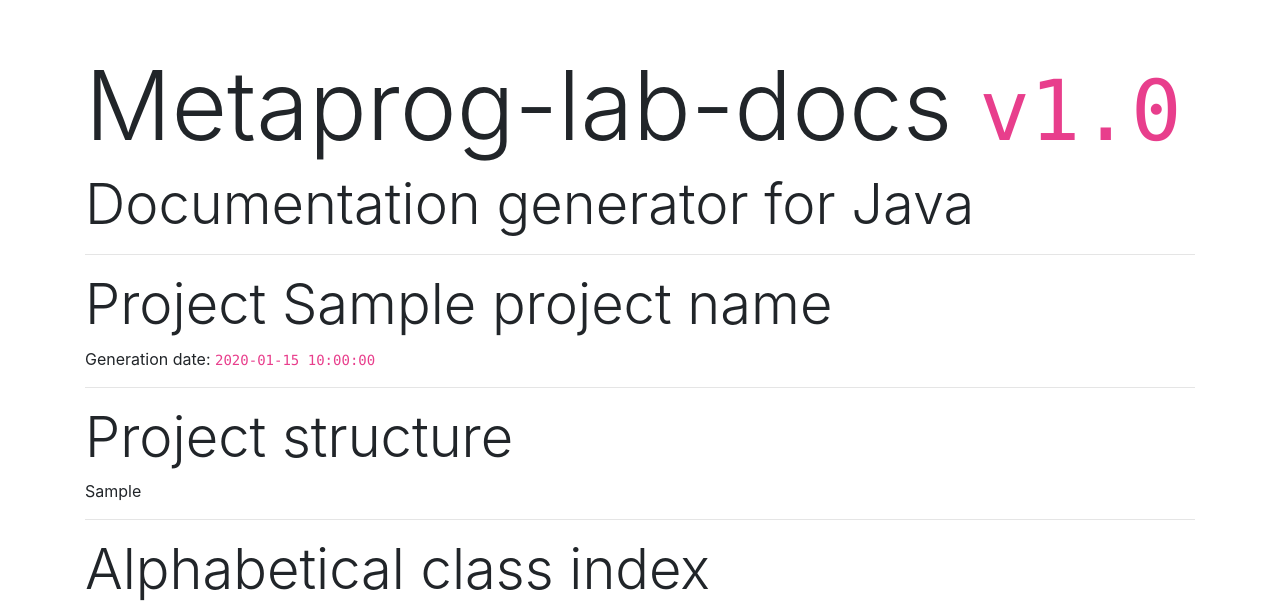
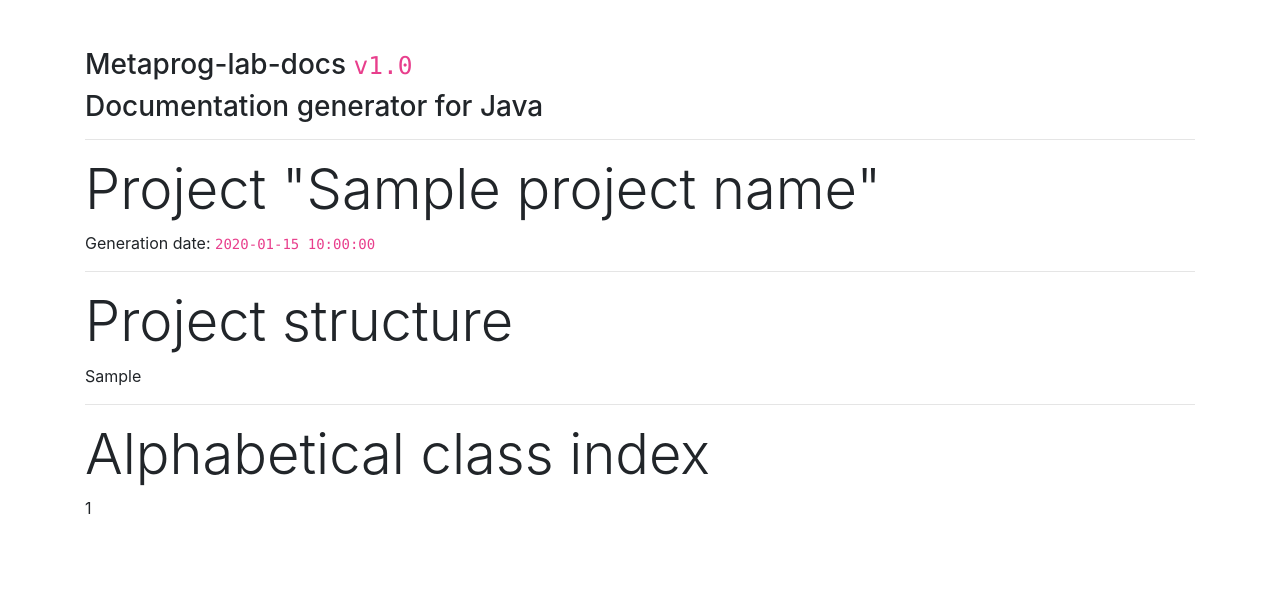
Before and after one commit to qvic/Metaprog-lab-docs, a Python web app: template templates/index_template.html in a window 1280 px wide. Shown: the top 602 px of the page. Run offline with Jinja, Linux system fonts and the light colour scheme; the template is opened without the code that fills it: most values are stand-ins (such as "Sample title", 1, 10 or a date in 2020).

Commit message:
added project name param

```diff
--- a/main.py
+++ b/main.py
@@ -4,7 +4,8 @@ from parser.parser import Parser
 
 parser = argparse.ArgumentParser(description='Documentation generator for Java.')
 parser.add_argument('directory', type=str, help='Directory with sources. Should contain "java/" directory.')
+parser.add_argument('--name',  dest='project_name', type=str, help='Project name, showed on index page.')
 parser.add_argument('-v',  dest='verbose', help='Verbose output', action='store_true')
 
 args = parser.parse_args()
-Parser.parse(args.directory, args.verbose)
+Parser.parse(args.directory, args.project_name, args.verbose)
--- a/page/generator.py
+++ b/page/generator.py
@@ -185,7 +185,7 @@ class PageGenerator:
                                                           class_name or '')
 
     @staticmethod
-    def create_index_page(tree: FileTreeNode, file_list: List[DocumentedFile]):
+    def create_index_page(tree: FileTreeNode, file_list: List[DocumentedFile], project_name):
         file_path = os.path.join(PageGenerator.DIR, 'index.html')
 
         rendered_package_structure = PageGenerator._render_tree(tree, None,
@@ -198,7 +198,8 @@ class PageGenerator:
             file.write(PageGenerator.templates.get('index').render(
                 package_structure=rendered_package_structure,
                 generation_date=time.strftime("%Y-%m-%d %H:%M:%S"),
-                alphabetical_index=rendered_alphabetical_index
+                alphabetical_index=rendered_alphabetical_index,
+                project_name=project_name
             ))
 
     @staticmethod
--- a/templates/index_template.html
+++ b/templates/index_template.html
@@ -8,10 +8,10 @@
 </head>
 <body>
 <div class="container my-5">
-    <h1 class="display-1">Metaprog-lab-docs <code>v1.0</code></h1>
-    <h1 class="display-4">Documentation generator for Java</h1>
+    <h3>Metaprog-lab-docs <code>v1.0</code></h3>
+    <h3>Documentation generator for Java</h3>
     <hr>
-    <h1 class="display-4">Project {{ project_name }}</h1>
+    <h1 class="display-4">Project "{{ project_name }}"</h1>
     <p>Generation date: <code>{{ generation_date }}</code></p>
     <hr>
     <h1 class="display-4">Project structure</h1>
```
Also changed, not shown: parser/parser.py (+5 -2 lines).
